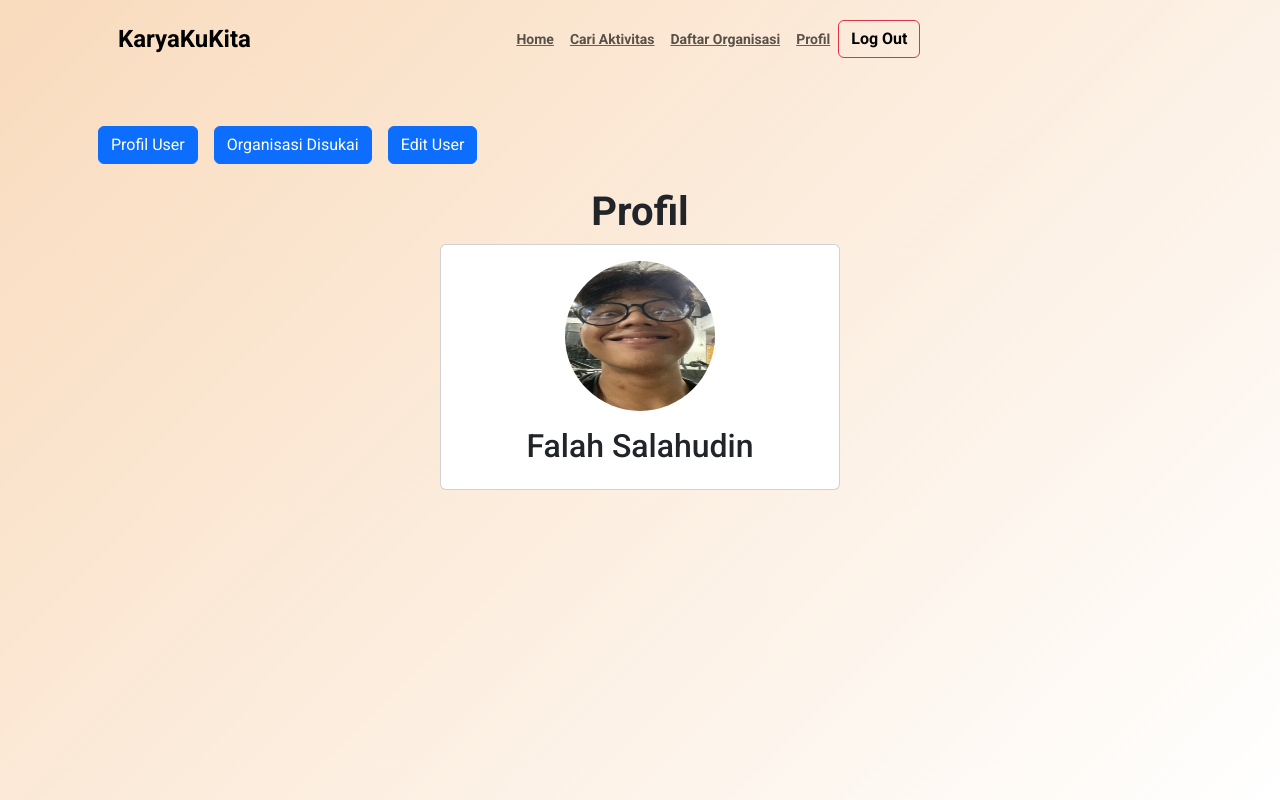
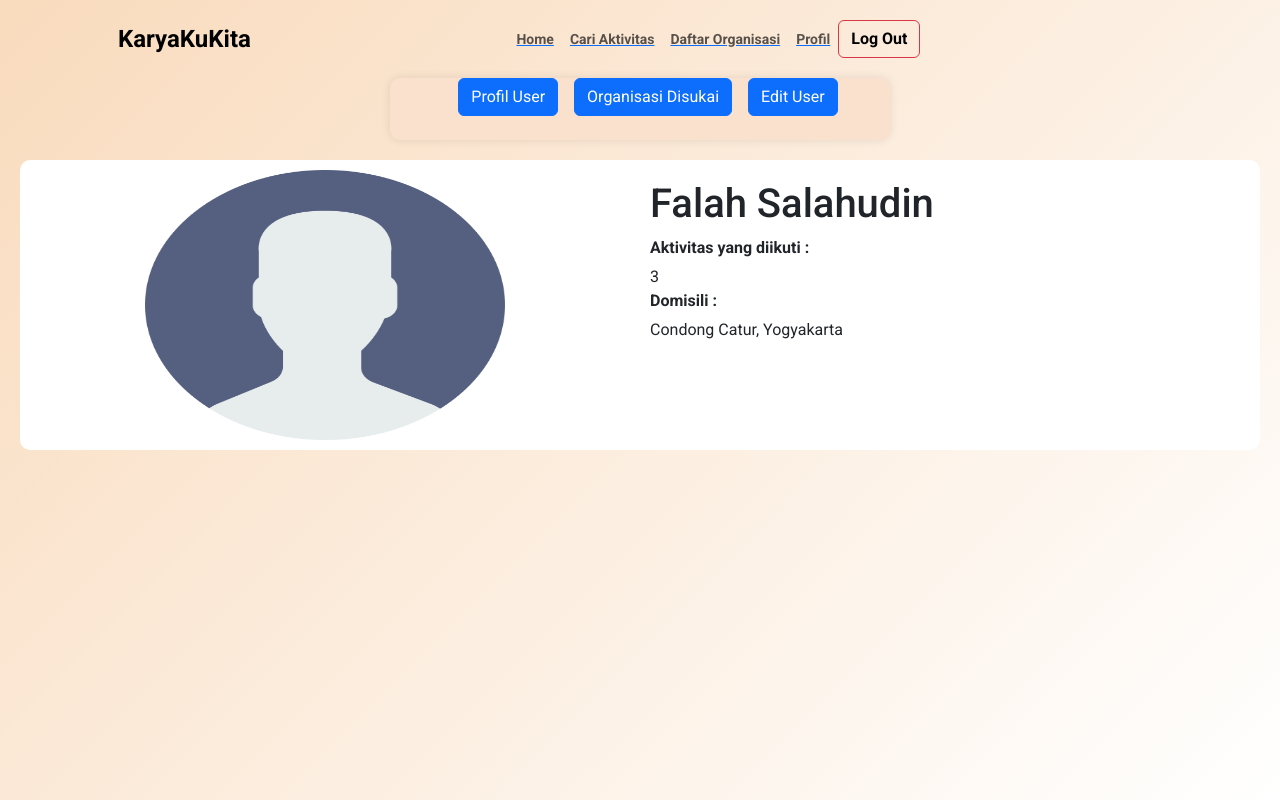
Before and after one commit to Project-Capstone-Dicoding-2024/KaryaKuKita2, a Vue app: page /profil in a window 1280 px wide. Built offline with nearby package versions, Linux system fonts and the light colour scheme.

Commit message:
ProfilUser Update

```diff
--- a/src/views/profil/ProfilUser.vue
+++ b/src/views/profil/ProfilUser.vue
@@ -1,17 +1,18 @@
 <!-- ProfileUser.vue -->
 <template>
   <Navbar/>
-
-    <div class="container mt-5">
-      <navbarprofil />
-      <h1 class="text-center"><b>Profil</b></h1>
-      <div class="card mx-auto" style="max-width: 400px;">
-        <div class="card-body text-center">
-          <img :src="user.photo" alt="User Photo" class="rounded-circle mb-3" width="150" height="150">
-          <h2 class="card-title">{{ user.name }}</h2>
-        </div>
-      </div>
+  <div class="container">
+  <navbarprofil /></div>
+  <div class="profile">
+    <div class="image-container">
+      <img :src="user.photo" alt="User Photo">
     </div>
+    <div class="info-container">
+      <h1>{{ user.name }}</h1>
+      <strong class="activity">Aktivitas yang diikuti : </strong> {{ user.activity }}
+      <strong class="location">Domisili : </strong> {{ user.domisili }}
+    </div>
+  </div>
   </template>
 
   <script setup>
@@ -25,7 +26,9 @@
 
   const user = ref({
     name: 'Falah Salahudin',
-    photo: '/images/profil.jpeg'
+    photo: '/images/profile.png',
+    activity: '3',
+    domisili: 'Condong Catur, Yogyakarta'
   });
 
   const navigateTo = (page) => {
@@ -34,5 +37,70 @@
   </script>
 
   <style scoped>
-  /* Additional styles if needed */
+body {
+  font-family: Arial, sans-serif;
+  margin: 0;
+  padding: 0;
+  display: flex;
+  justify-content: center;
+  align-items: center;
+  height: 100vh;
+  background-color: #f4f4f4;
+}
+
+ .container {
+  display: flex;
+  flex-direction: column;
+  align-items: center;
+  background: white;
+  border-radius: 10px;
+  overflow: hidden;
+  box-shadow: 0 0 10px rgba(0, 0, 0, 0.1);
+  width: 500px;
+  background-color: #fae1cd;
+ }
+
+ .profile {
+  display: flex;
+  margin: 20px;
+  border-radius: 10px;
+  overflow: hidden;
+  background: white;
+}
+
+ .image-container {
+  flex: 1;
+  display: flex;
+  justify-content: center;
+  align-items: center;
+  padding: 10px;
+ }
+
+ .image-container img {
+    width: 100%;
+    aspect-ratio: 4 / 3;
+    border-radius: 10px;
+    margin: 0 auto;
+    max-width: 360px;
+ }
+
+ .info-container {
+  flex: 1;
+  padding: 20px;
+  display: flex;
+  flex-direction: column;
+}
+
+ .info-container h1 {
+  margin-top: 0;
+ }
+
+ .activity, .location {
+  font-size: 16px;
+  margin-bottom: 5px;
+ }
+
+ .activity strong, .location strong {
+  font-weight: bold;
+ }
   </style>
```
Also changed, not shown: public/images/profile.png (added).
